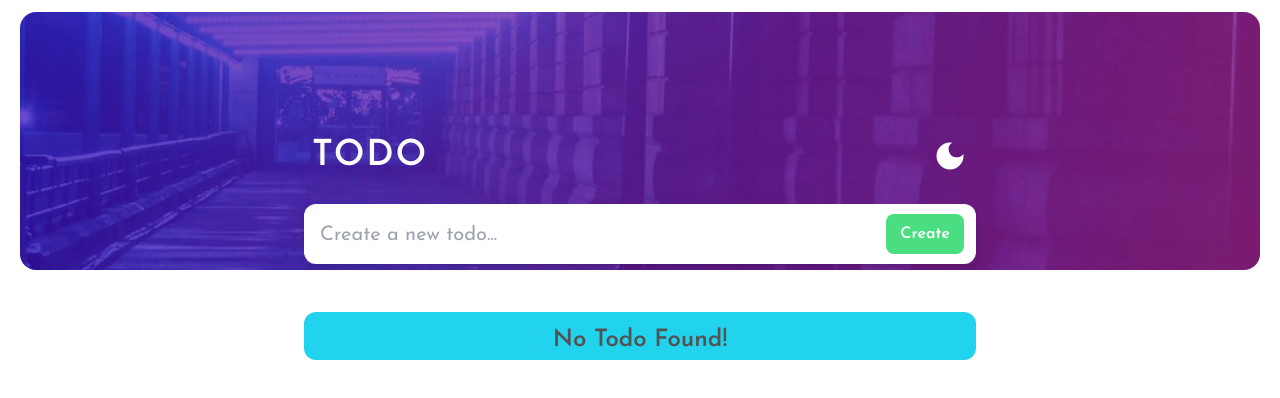
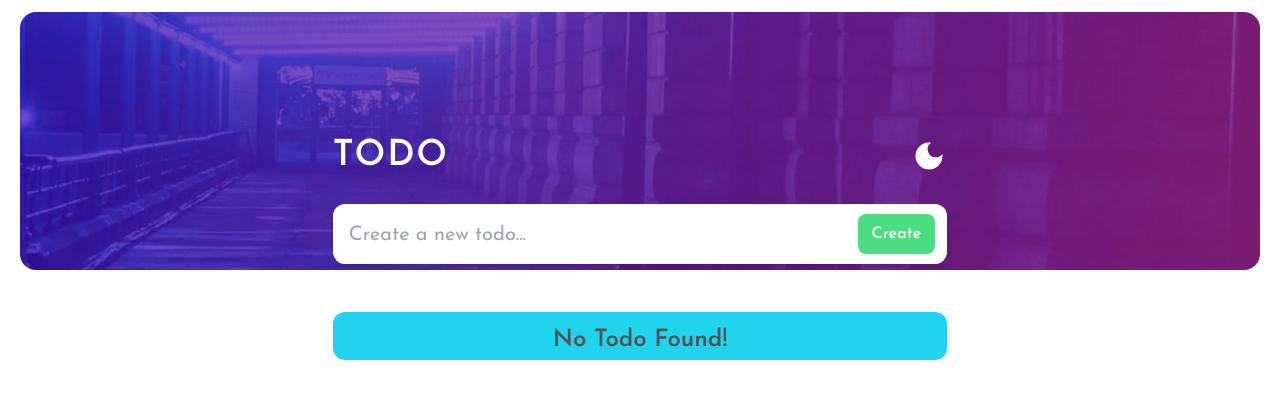
Before and after one commit to AradhyaSingh042/react-todo-app, a React (Vite) app: page / in a window 1280 px wide. Shown: the top 398 px of the page. Built offline with nearby package versions, Linux system fonts and the light colour scheme.

Commit message:
minor changes added again

```diff
--- a/src/components/Todos.jsx
+++ b/src/components/Todos.jsx
@@ -84,8 +84,8 @@ function Todos() {
 
   return (
     <>
-      <div className="todos flex flex-col w-11/12 max-w-[672px] absolute top-32 gap-5 pb-8">
-        <div className="w-full py-2 flex justify-between items-center px-2">
+      <div className="todos flex flex-col w-10/12 md:max-w-[48%] absolute top-5 lg:top-32 gap-5 pb-8">
+        <div className="w-full py-2 flex justify-between items-center">
           <h2 className="text-white uppercase text-4xl font-semibold tracking-wider">
             Todo
           </h2>
@@ -101,7 +101,7 @@ function Todos() {
         <div className="flex flex-row gap-4 relative shadow-md ">
           <input
             type="text"
-            maxLength="40"
+            maxLength="42"
             ref={todoInput}
             placeholder="Create a new todo..."
             className="todo-input w-full py-4 bg-white px-4 rounded-xl text-xl placeholder:relative placeholder:top-[0.5px]"
```
